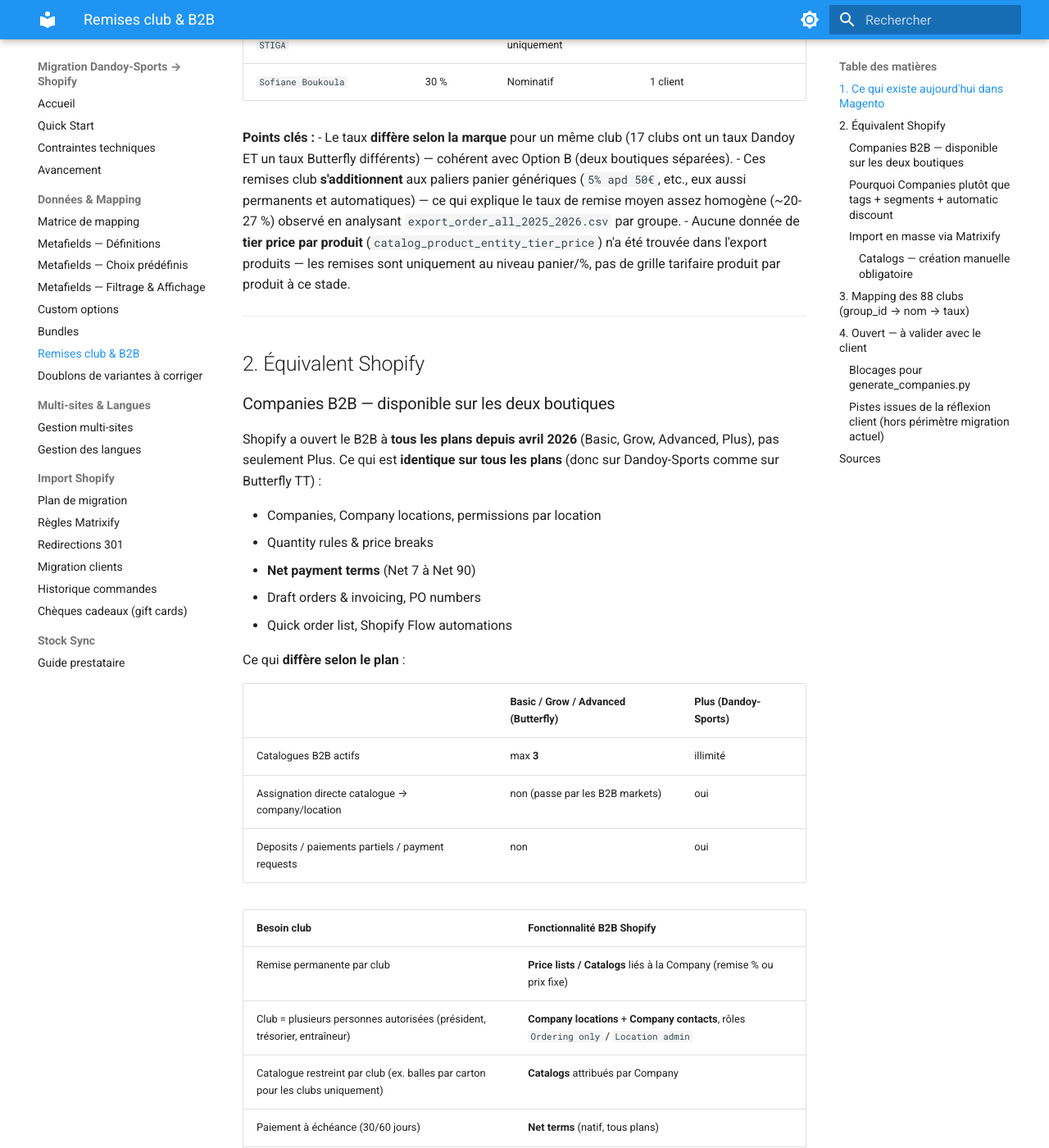
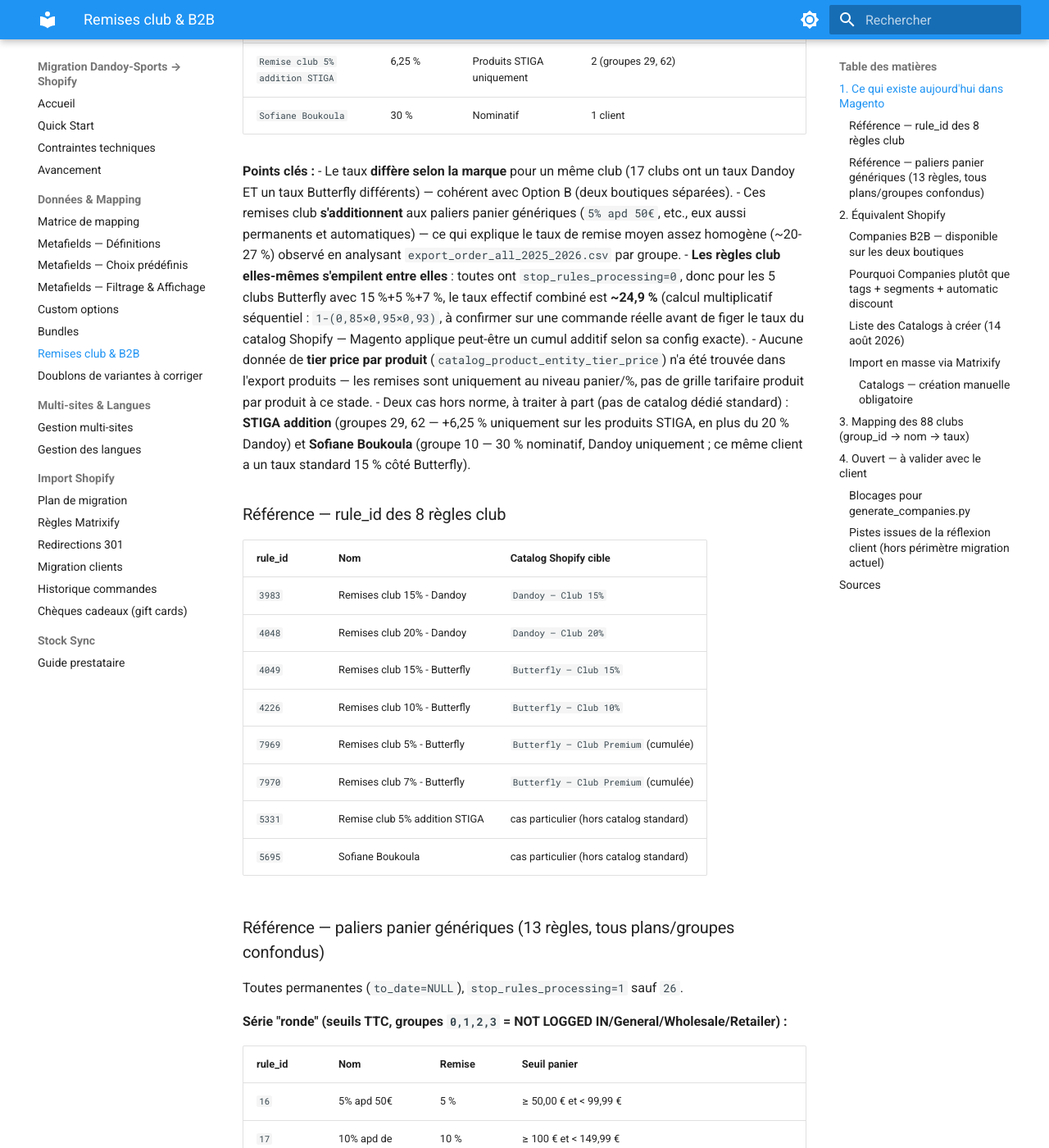
Before and after one commit to Webdigitales/dandoy-migration-2026, an MkDocs documentation site: the page built from 05_DOCS/mapping/club-b2b.md, in a window 1280 px wide and 1400 px high, scrolled down 1260 px. Shown: the whole window at 82% size. Built offline with MkDocs 1.6.1 and Material for MkDocs 9.7.7, drawn with Linux system fonts in a browser that asks for light colours; some of the changed text lies outside the part shown.

Commit message:
Correct club discount cumulation and document all Cart Price Rule IDs
The 5 Butterfly clubs on the "Premium" tier stack three rules (15%+5%+7%,
all stop_rules_processing=0), not just 5%+7% as previously documented —
effective combined rate is ~24.9% (multiplicative). Adds catalog_effective_pct
and catalog_name columns to club_discount_mapping.csv, computed per
group_id x brand, and finalizes the 5-catalog list to create manually in
Shopify Admin.

Also documents the 13 generic cart-threshold rules (rule_id 12-13, 16-26)
that stack on top of club discounts for most clubs, including a likely
config redundancy between two overlapping threshold series (12-13 vs 16-17)
worth clarifying with the client.

Co-Authored-By: Claude Sonnet 5 <noreply@anthropic.com>

```diff
--- a/05_DOCS/mapping/club-b2b.md
+++ b/05_DOCS/mapping/club-b2b.md
@@ -34,10 +34,10 @@ Sources : `01_DATA_RAW/export_customer.csv` (`group_id`), `01_DATA_RAW/customer_
 |---|---|---|---|
 | `Remises club 20% - Dandoy` | 20 % | Dandoy | 41 |
 | `Remises club 15% - Dandoy` | 15 % | Dandoy | 44 |
-| `Remises club 15% - Butterfly` | 15 % | Butterfly | 49 |
+| `Remises club 15% - Butterfly` | 15 % | Butterfly | 49 (dont 5 cumulent aussi 5 % + 7 %, voir ci-dessous) |
 | `Remises club 10% - Butterfly` | 10 % | Butterfly | 27 |
-| `Remises club 7% - Butterfly` | 7 % | Butterfly | 5 |
-| `Remises club 5% - Butterfly` | 5 % | Butterfly | 5 (mêmes clubs, cumulé avec 7 %) |
+| `Remises club 7% - Butterfly` | 7 % | Butterfly | 5 (groupes 20/88/89/93/95 — `website_id=4`/BE uniquement, pas NL) |
+| `Remises club 5% - Butterfly` | 5 % | Butterfly | 5 (mêmes 5 clubs que ci-dessus) |
 | `Remise club 5% addition STIGA` | 6,25 % | Produits STIGA uniquement | 2 (groupes 29, 62) |
 | `Sofiane Boukoula` | 30 % | Nominatif | 1 client |
 
@@ -47,9 +47,75 @@ Sources : `01_DATA_RAW/export_customer.csv` (`group_id`), `01_DATA_RAW/customer_
 - Ces remises club **s'additionnent** aux paliers panier génériques (`5% apd 50€`, etc.,
   eux aussi permanents et automatiques) — ce qui explique le taux de remise moyen assez
   homogène (~20-27 %) observé en analysant `export_order_all_2025_2026.csv` par groupe.
+- **Les règles club elles-mêmes s'empilent entre elles** : toutes ont
+  `stop_rules_processing=0`, donc pour les 5 clubs Butterfly avec 15 %+5 %+7 %, le taux
+  effectif combiné est **~24,9 %** (calcul multiplicatif séquentiel : `1-(0,85×0,95×0,93)`,
+  à confirmer sur une commande réelle avant de figer le taux du catalog Shopify — Magento
+  applique peut-être un cumul additif selon sa config exacte).
 - Aucune donnée de **tier price par produit** (`catalog_product_entity_tier_price`) n'a
   été trouvée dans l'export produits — les remises sont uniquement au niveau panier/%,
   pas de grille tarifaire produit par produit à ce stade.
+- Deux cas hors norme, à traiter à part (pas de catalog dédié standard) : **STIGA addition**
+  (groupes 29, 62 — +6,25 % uniquement sur les produits STIGA, en plus du 20 % Dandoy) et
+  **Sofiane Boukoula** (groupe 10 — 30 % nominatif, Dandoy uniquement ; ce même client a un
+  taux standard 15 % côté Butterfly).
+
+### Référence — rule_id des 8 règles club
+
+| rule_id | Nom | Catalog Shopify cible |
+|---|---|---|
+| `3983` | Remises club 15% - Dandoy | `Dandoy — Club 15%` |
+| `4048` | Remises club 20% - Dandoy | `Dandoy — Club 20%` |
+| `4049` | Remises club 15% - Butterfly | `Butterfly — Club 15%` |
+| `4226` | Remises club 10% - Butterfly | `Butterfly — Club 10%` |
+| `7969` | Remises club 5% - Butterfly | `Butterfly — Club Premium` (cumulée) |
+| `7970` | Remises club 7% - Butterfly | `Butterfly — Club Premium` (cumulée) |
+| `5331` | Remise club 5% addition STIGA | cas particulier (hors catalog standard) |
+| `5695` | Sofiane Boukoula | cas particulier (hors catalog standard) |
+
+### Référence — paliers panier génériques (13 règles, tous plans/groupes confondus)
+
+Toutes permanentes (`to_date=NULL`), `stop_rules_processing=1` sauf `26`.
+
+**Série "ronde" (seuils TTC, groupes `0,1,2,3` = NOT LOGGED IN/General/Wholesale/Retailer) :**
+
+| rule_id | Nom | Remise | Seuil panier |
+|---|---|---|---|
+| `16` | 5% apd 50€ | 5 % | ≥ 50,00 € et < 99,99 € |
+| `17` | 10% apd de 100€ | 10 % | ≥ 100 € et < 149,99 € |
+| `18` | 15% apd de 150€ | 15 % | ≥ 150 € et < 199,99 € |
+| `19` | 20% apd de 200€ | 20 % | ≥ 200 € |
+| `20` | 25% apd de 250€ | 25 % | ≥ 250 € |
+| `21` | 30% apd de 300€ | 30 % | (condition subtotal non lisible dans l'export — probablement ≥ 300 €) |
+
+**Série "62/99€" (seuils légèrement différents, mêmes groupes 0-3) :**
+
+| rule_id | Nom | Remise | Seuil panier |
+|---|---|---|---|
+| `12` | 5% apd 75€ | 5 % | ≥ 61,98 € et < 99,17 € |
+| `13` | 10% apd 120€ | 10 % | ≥ 99,18 € |
+
+⚠️ Cette série (12-13, créée en 2021) recoupe des plages de montants proches de la série
+"ronde" (16-17, créée en 2020) — les deux sont actives simultanément. Comme toutes ont
+`stop_rules_processing=1`, une seule doit se déclencher par commande (priorité Magento non
+disponible dans l'export reçu). Possible redondance de config héritée dans le temps plutôt
+qu'un système à deux niveaux voulu — **à clarifier avec le client** avant de décider si les
+deux séries doivent être répliquées sur Shopify ou une seule.
+
+**Série "HT" (seuils différents, groupes `0,1,2,3,4` + la quasi-totalité des clubs) :**
+
+| rule_id | Nom | Remise | Seuil panier | Groupes |
+|---|---|---|---|---|
+| `22` | 5% apd 50€ | 5 % | ≥ 41,32 € et < 82,64 € | 0,1,2,3,10 |
+| `23` | 10% apd de 100€ | 10 % | ≥ 82,65 € et < 123,96 € | 0,1,2,3,4,10 |
+| `24` | 15% apd de 150€ | 15 % | ≥ 123,97 € et < 165,29 € | 0,1,2,3 |
+| `25` | 20% apd de 200€ | 20 % | ≥ 165,29 € et < 206,61 € | 0,1,2,3,4 + ~48 clubs |
+| `26` | 25% apd de 250€ | 25 % | ≥ 206,61 € | 0,1,2,3,4 + ~92 clubs (`stop=0`) |
+
+C'est cette série qui touche la majorité des clubs en plus de leur remise club — source du
+cumul club + palier panier observé en analysant `export_order_all_2025_2026.csv`. `26` étant
+la seule règle sans `stop_rules_processing`, elle peut légitimement s'empiler avec une remise
+club (`3983`, `4048`, etc.) sur une même commande.
 
 ---
 
@@ -103,8 +169,23 @@ scopée sur le segment) a été écartée après comparaison :
 - Net terms et Companies sont natifs sur tous les plans désormais — l'argument "Basic ne
   peut pas" ne tient plus.
 - Seule limite réelle à surveiller côté Butterfly : **3 catalogues actifs max**. En
-  recomptant les taux réels (15 %, 10 %, et 5+7 % cumulé pour 5 clubs), ça tient exactement
-  en 3 catalogues — mais toute règle supplémentaire à l'avenir dépassera cette limite.
+  recomptant les taux réels (15 %, 10 %, et le palier cumulé ~24,9 % pour 5 clubs), ça
+  tient exactement en 3 catalogues — mais toute règle supplémentaire à l'avenir dépassera
+  cette limite.
+
+### Liste des Catalogs à créer (14 août 2026)
+
+| Boutique | Catalog | Remise | # clubs |
+|---|---|---|---|
+| Dandoy-Sports | `Dandoy — Club 20%` | 20 % | 41 |
+| Dandoy-Sports | `Dandoy — Club 15%` | 15 % | 44 |
+| Butterfly TT | `Butterfly — Club 15%` | 15 % | 44 |
+| Butterfly TT | `Butterfly — Club 10%` | 10 % | 27 |
+| Butterfly TT | `Butterfly — Club Premium` | ~24,9 % (15 %+5 %+7 % cumulés, à confirmer) | 5 |
+
+**5 catalogs standards** (2 Dandoy + 3 Butterfly). Les deux cas particuliers (STIGA
+addition, compte nominatif Boukoula) restent **hors de cette liste** — à trancher avec le
+client avant de décider s'ils méritent un catalog dédié ou un traitement manuel.
 
 ### Import en masse via Matrixify
 
@@ -159,9 +240,12 @@ ajouter à `regenerate_all.sh` et à l'ordre d'import Matrixify de `CLAUDE.md` (
 ## 3. Mapping des 88 clubs (group_id → nom → taux)
 
 Généré dans `02_ANALYSIS_AND_MAPPING/club_discount_mapping.csv` (174 lignes — une ligne par
-club × marque quand le taux diffère entre Dandoy et Butterfly) depuis `cart_price_rules.csv` +
-`customer_group.csv`. Colonnes : `group_id`, `club_name`, `brand`, `discount_pct`,
-`magento_rule`, `rule_id`, `nb_clients`.
+club × règle Magento, donc plusieurs lignes par club quand plusieurs règles s'empilent, ex.
+les 5 clubs Butterfly Premium) depuis `cart_price_rules.csv` + `customer_group.csv`.
+Colonnes : `group_id`, `club_name`, `brand`, `discount_pct` (taux de la règle individuelle),
+`magento_rule`, `rule_id`, `nb_clients`, `catalog_effective_pct` (taux combiné une fois
+toutes les règles du groupe empilées), `catalog_name` (catalog Shopify cible — voir
+[liste des Catalogs](#liste-des-catalogs-à-créer-14-août-2026)).
 
 Sert de base au futur `generate_companies.py` (une Company par club, un Catalog/Price list
 par palier de remise et par boutique). Contient des noms de clients réels — gitignoré comme
```
Also changed, not shown: 1 other file.
